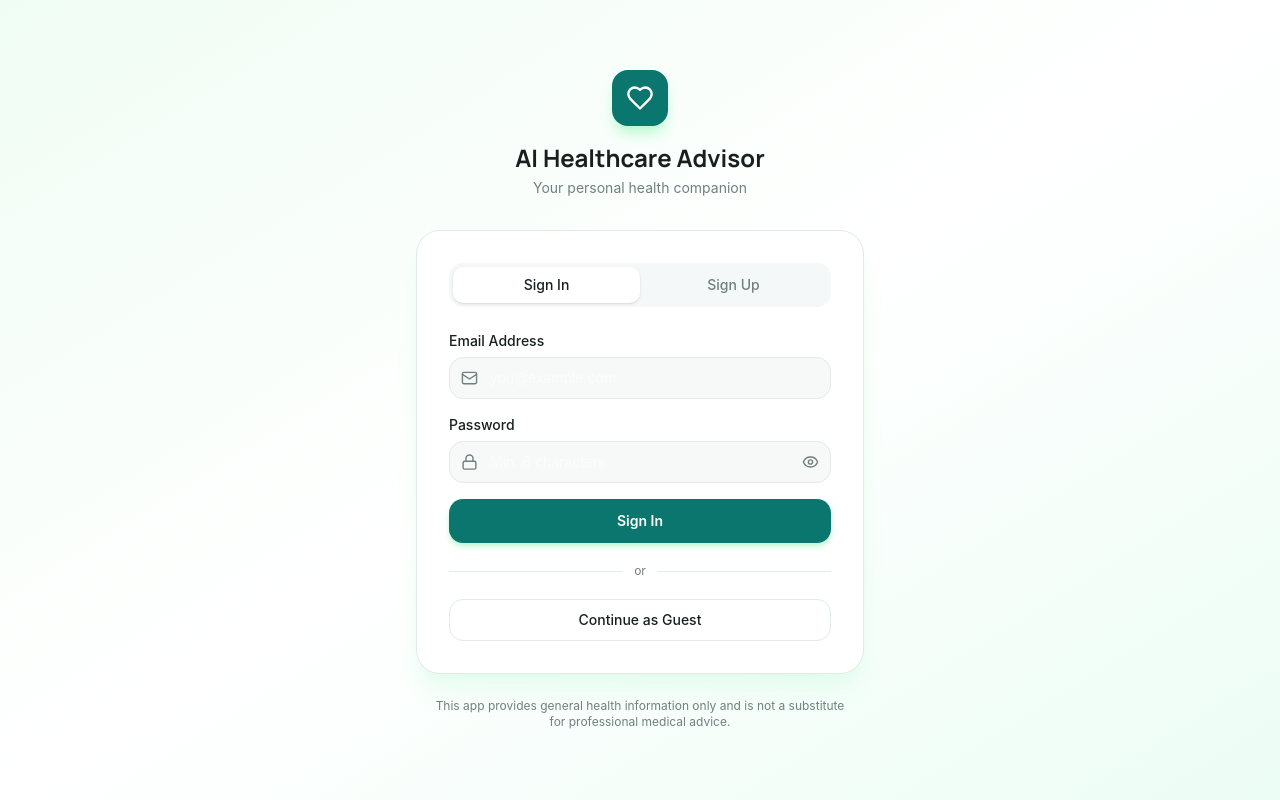
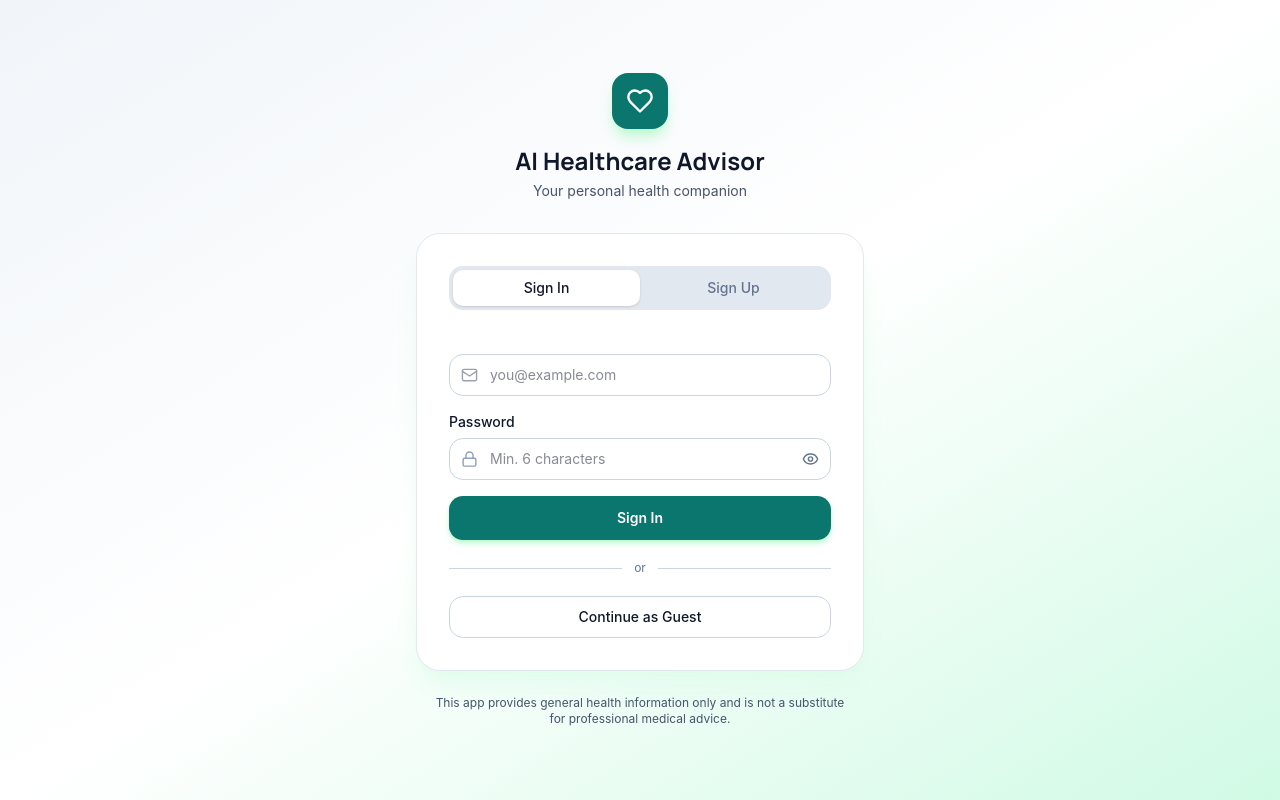
Before and after one commit to johns15oct/Ai-Healthcare-Advisor, a React (Vite) app: page / in a window 1280 px wide. Built offline with nearby package versions, Linux system fonts and the light colour scheme; no server answers.

Commit message:
Fix auth page colors

```diff
--- a/src/pages/Auth.tsx
+++ b/src/pages/Auth.tsx
@@ -33,29 +33,29 @@ export default function Auth() {
   };
 
   return (
-    <div className="min-h-screen bg-gradient-to-br from-green-50 via-white to-emerald-50 flex items-center justify-center p-4">
+    <div className="min-h-screen bg-gradient-to-br from-slate-100 via-white to-emerald-100 flex items-center justify-center p-4">
       <div className="w-full max-w-md">
         {/* Logo */}
         <div className="flex flex-col items-center mb-8">
           <div className="w-14 h-14 bg-primary rounded-2xl flex items-center justify-center shadow-lg shadow-green-200 mb-4">
             <Heart size={28} className="text-white" />
           </div>
-          <h1 className="text-2xl font-bold text-foreground">AI Healthcare Advisor</h1>
-          <p className="text-muted-foreground text-sm mt-1">Your personal health companion</p>
+          <h1 className="text-2xl font-bold text-slate-900">AI Healthcare Advisor</h1>
+          <p className="text-slate-600 text-sm mt-1">Your personal health companion</p>
         </div>
 
         {/* Card */}
-        <div className="bg-white rounded-3xl shadow-xl shadow-green-100/60 border border-border p-8">
+        <div className="bg-white rounded-3xl shadow-xl shadow-green-100/60 border border-slate-200 p-8">
           {/* Toggle */}
-          <div className="flex bg-muted rounded-xl p-1 mb-6">
+          <div className="flex bg-slate-200 rounded-xl p-1 mb-6">
             {(["login", "signup"] as const).map((m) => (
               <button
                 key={m}
                 onClick={() => { setMode(m); setError(null); }}
                 className={`flex-1 py-2 rounded-lg text-sm font-medium transition-all ${
                   mode === m
-                    ? "bg-white text-foreground shadow-sm"
-                    : "text-muted-foreground hover:text-foreground"
+                    ? "bg-white text-slate-900 shadow-sm"
+                    : "text-slate-500 hover:text-slate-900"
                 }`}
               >
                 {m === "login" ? "Sign In" : "Sign Up"}
@@ -66,49 +66,49 @@ export default function Auth() {
           <form onSubmit={handleSubmit} className="space-y-4">
             {mode === "signup" && (
               <div>
-                <label className="block text-sm font-medium text-foreground mb-1.5">Full Name</label>
+                <label className="block text-sm font-medium text-slate-900 mb-1.5">Full Name</label>
                 <div className="relative">
-                  <UserRound size={17} className="absolute left-3 top-1/2 -translate-y-1/2 text-muted-foreground" />
+                  <UserRound size={17} className="absolute left-3 top-1/2 -translate-y-1/2 text-slate-400" />
                   <input
                     type="text"
                     value={name}
                     onChange={(e) => setName(e.target.value)}
                     placeholder="Alex Johnson"
-                    className="w-full pl-10 pr-4 py-2.5 bg-input-background border border-border rounded-xl text-sm focus:outline-none focus:ring-2 focus:ring-primary/30 focus:border-primary transition-colors"
+                    className="w-full pl-10 pr-4 py-2.5 bg-white text-slate-900 border border-slate-300 rounded-xl text-sm focus:outline-none focus:ring-2 focus:ring-primary/30 focus:border-primary transition-colors"
                   />
                 </div>
               </div>
             )}
 
             <div>
-              <label className="block text-sm font-medium text-foreground mb-1.5">Email Address</label>
+              <label className="block text-sm font-medium text-slate-900mb-1.5">Email Address</label>
               <div className="relative">
-                <Mail size={17} className="absolute left-3 top-1/2 -translate-y-1/2 text-muted-foreground" />
+                <Mail size={17} className="absolute left-3 top-1/2 -translate-y-1/2 text-gray-400" />
                 <input
                   type="email"
                   value={email}
                   onChange={(e) => setEmail(e.target.value)}
                   placeholder="you@example.com"
-                  className="w-full pl-10 pr-4 py-2.5 bg-input-background border border-border rounded-xl text-sm focus:outline-none focus:ring-2 focus:ring-primary/30 focus:border-primary transition-colors"
+                  className="w-full pl-10 pr-4 py-2.5 bg-white text-slate-900 border border-slate-300 rounded-xl text-sm focus:outline-none focus:ring-2 focus:ring-primary/30 focus:border-primary transition-colors"
                 />
               </div>
             </div>
 
             <div>
-              <label className="block text-sm font-medium text-foreground mb-1.5">Password</label>
+              <label className="block text-sm font-medium text-slate-900 mb-1.5">Password</label>
               <div className="relative">
-                <Lock size={17} className="absolute left-3 top-1/2 -translate-y-1/2 text-muted-foreground" />
+                <Lock size={17} className="absolute left-3 top-1/2 -translate-y-1/2 text-slate-400" />
                 <input
                   type={showPassword ? "text" : "password"}
                   value={password}
                   onChange={(e) => setPassword(e.target.value)}
                   placeholder="Min. 6 characters"
-                  className="w-full pl-10 pr-10 py-2.5 bg-input-background border border-border rounded-xl text-sm focus:outline-none focus:ring-2 focus:ring-primary/30 focus:border-primary transition-colors"
+                  className="w-full pl-10 pr-10 py-2.5 bg-white text-slate-900 border border-slate-300 rounded-xl text-sm focus:outline-none focus:ring-2 focus:ring-primary/30 focus:border-primary transition-colors"
                 />
                 <button
                   type="button"
                   onClick={() => setShowPassword((v) => !v)}
-                  className="absolute right-3 top-1/2 -translate-y-1/2 text-muted-foreground hover:text-foreground"
+                  className="absolute right-3 top-1/2 -translate-y-1/2 text-slate-500 hover:text-slate-900 transition-colors"
                 >
                   {showPassword ? <EyeOff size={17} /> : <Eye size={17} />}
                 </button>
@@ -133,23 +133,23 @@ export default function Auth() {
 
           <div className="relative my-5">
             <div className="absolute inset-0 flex items-center">
-              <div className="w-full border-t border-border" />
+              <div className="w-full border-t border-slate-300" />
             </div>
-            <div className="relative flex justify-center text-xs text-muted-foreground">
-              <span className="bg-white px-3">or</span>
+            <div className="relative flex justify-center text-xs text-slate-500">
+              <span className="bg-white text-slate-500 px-3">or</span>
             </div>
           </div>
 
           <button
             onClick={handleGuest}
             disabled={loading}
-            className="w-full border border-border hover:border-primary/40 hover:bg-secondary text-foreground py-2.5 rounded-xl text-sm font-medium transition-all"
+            className="w-full border border-slate-300 hover:border-emerald-500 hover:bg-slate-100 text-slate-900 py-2.5 rounded-xl text-sm font-medium transition-all"
           >
             Continue as Guest
           </button>
         </div>
 
-        <p className="text-center text-xs text-muted-foreground mt-6 px-4">
+        <p className="text-center text-xs text-slate-600 mt-6 px-4">
           This app provides general health information only and is not a substitute for professional medical advice.
         </p>
       </div>
```
